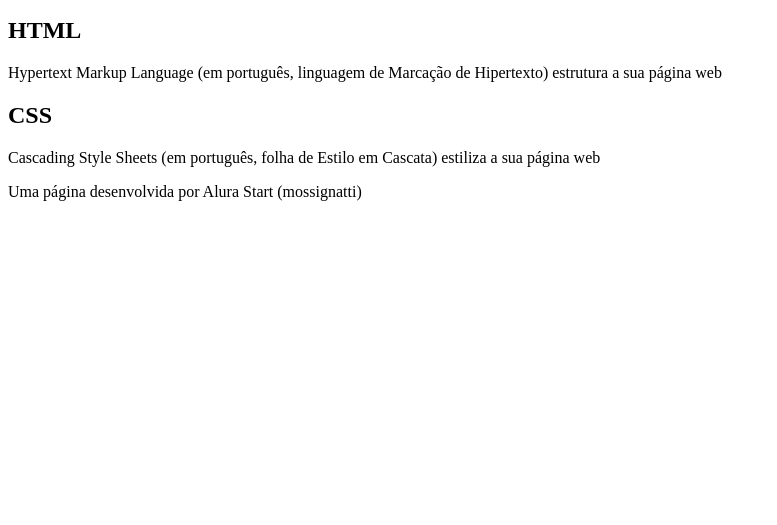
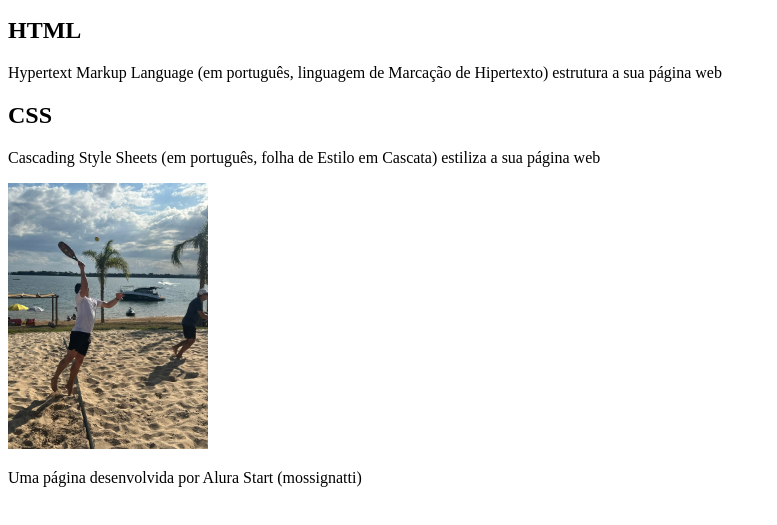
Before and after one commit to Mossignatti/Hello-World, a plain HTML site: page index.html in a window 1280 px wide. Shown: the part 101-626 px from the top of the page, without its empty margins (0-777 px from the left). Drawn offline with Linux system fonts and the light colour scheme.

Commit message:
Finalizando a página HTML
Treinamento Beach Tennis

```diff
--- a/index.html
+++ b/index.html
@@ -18,7 +18,7 @@
 
         <h2>CSS</h2>
         <P>Cascading Style Sheets (em português, folha de Estilo em Cascata) estiliza a sua página web</P>
-
+        <img src="Treinamento Beach Tennis.jpeg" alt="aaaa" width="200px">
     </section>
 
     <footer>
```
Also changed, not shown: Treinamento Beach Tennis.jpeg (added).
